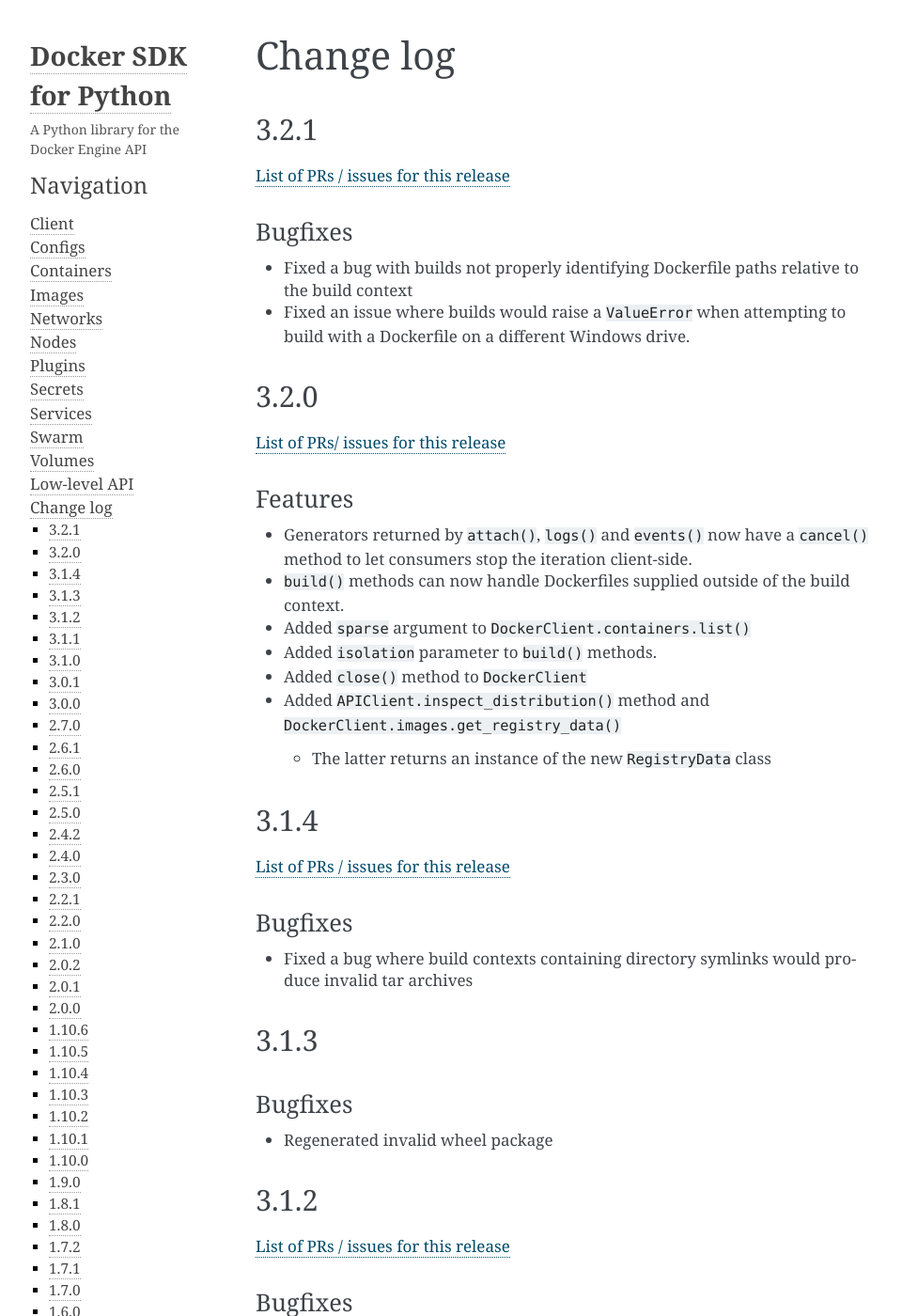
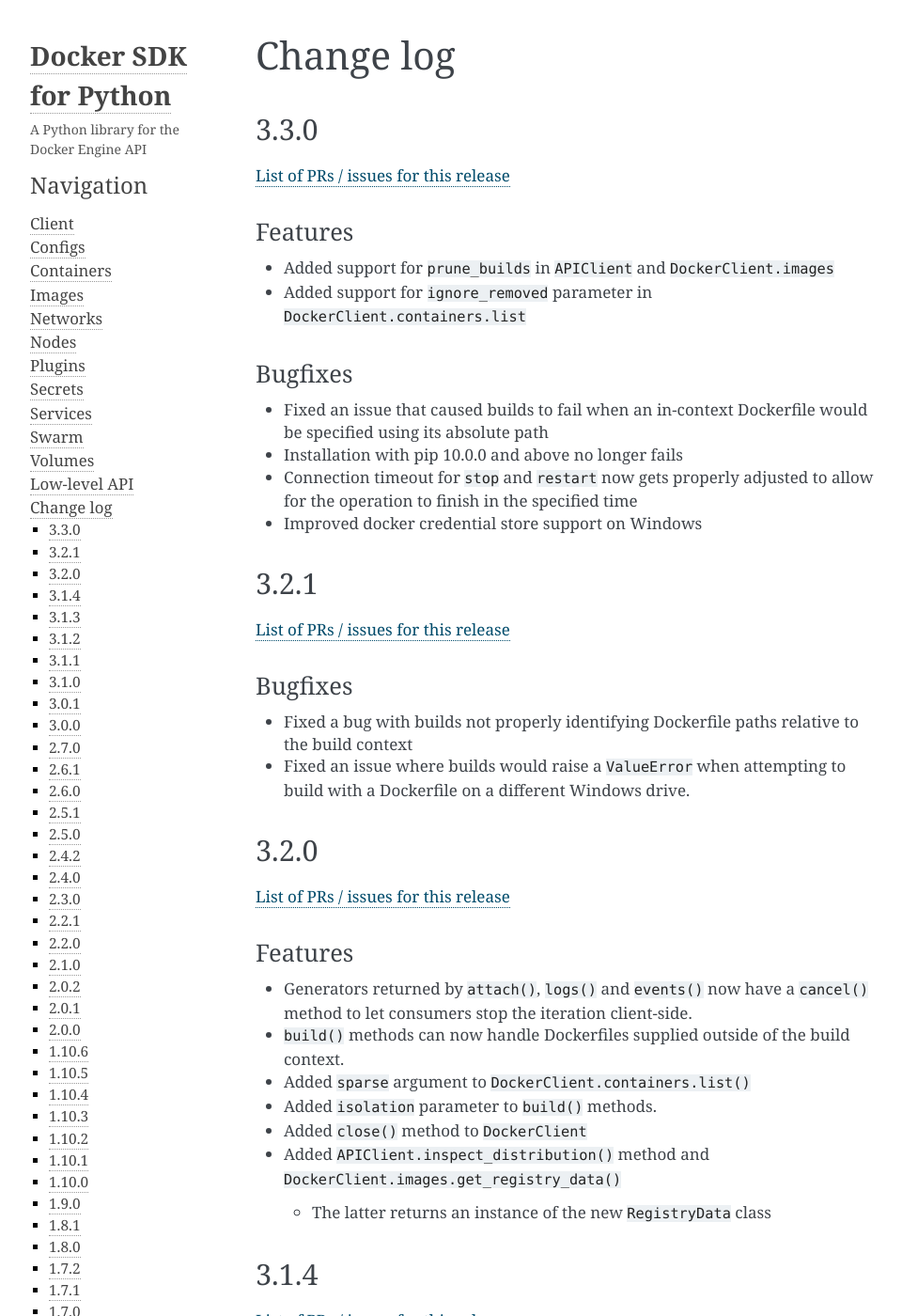
Before and after one commit to docker/docker-py, a Sphinx documentation site: the page built from docs/change-log.md, in a window 1280 px wide and 1400 px high. Shown: the whole window at 94% size, without its empty margins (148-1108 px from the left). Built offline with Sphinx 7.4.7, drawn with Linux system fonts in a browser that asks for light colours; pages that are not in the unit, such as notebooks, are missing from menus.

Commit message:
Bump 3.3.0
Signed-off-by: Joffrey F <joffrey@docker.com>

```diff
--- a/docker/version.py
+++ b/docker/version.py
@@ -1,2 +1,2 @@
-version = "3.2.1"
+version = "3.3.0"
 version_info = tuple([int(d) for d in version.split("-")[0].split(".")])
--- a/docs/change-log.md
+++ b/docs/change-log.md
@@ -1,5 +1,25 @@
 Change log
 ==========
+
+3.3.0
+-----
+
+[List of PRs / issues for this release](https://github.com/docker/docker-py/milestone/49?closed=1)
+
+### Features
+
+* Added support for `prune_builds` in `APIClient` and `DockerClient.images`
+* Added support for `ignore_removed` parameter in
+  `DockerClient.containers.list`
+
+### Bugfixes
+
+* Fixed an issue that caused builds to fail when an in-context Dockerfile
+  would be specified using its absolute path
+* Installation with pip 10.0.0 and above no longer fails
+* Connection timeout for `stop` and `restart` now gets properly adjusted to
+  allow for the operation to finish in the specified time
+* Improved docker credential store support on Windows
 
 3.2.1
 -----
@@ -16,7 +36,7 @@
 3.2.0
 -----
 
-[List of PRs/ issues for this release](https://github.com/docker/docker-py/milestone/45?closed=1)
+[List of PRs / issues for this release](https://github.com/docker/docker-py/milestone/45?closed=1)
 
 ### Features
 
```
